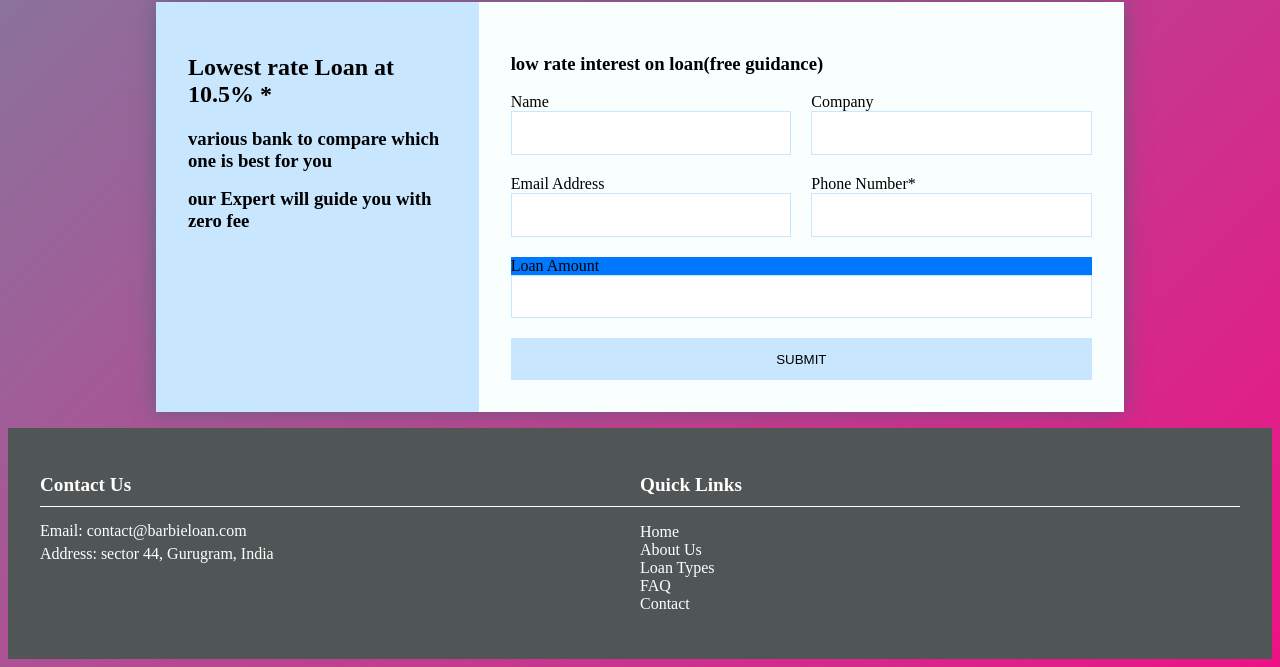
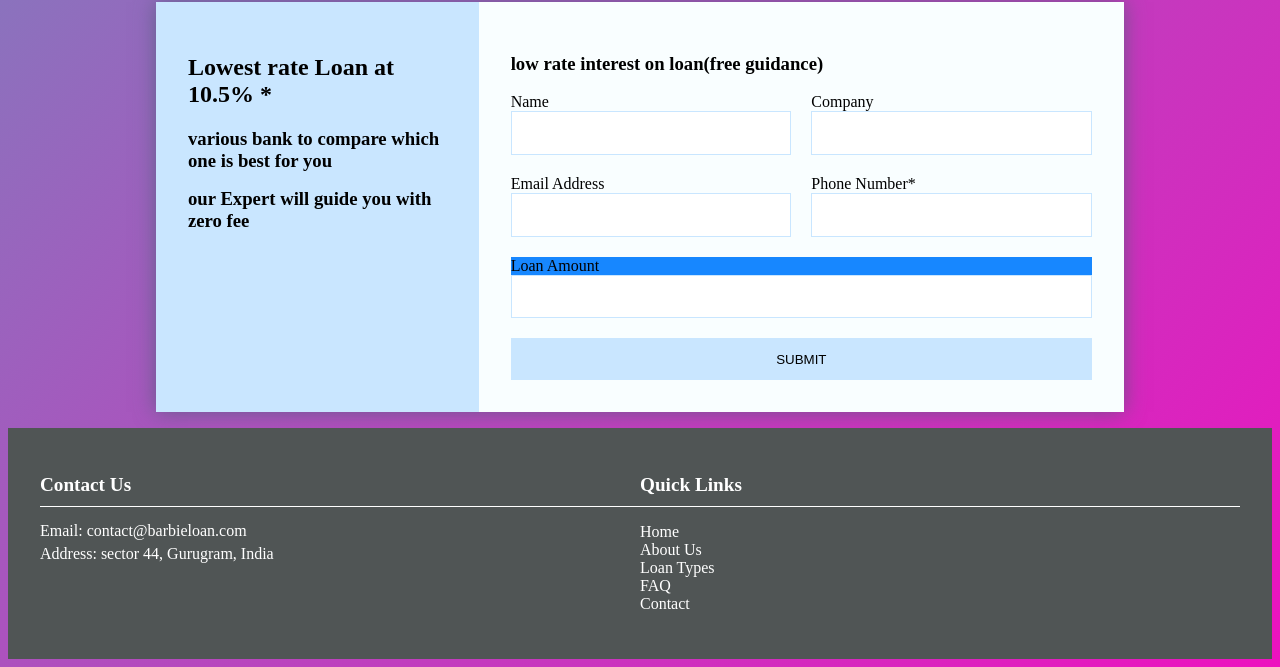
Before and after one commit to vijay6781/loan, a plain HTML site: page index.html in a window 1280 px wide. Shown: the part 139-806 px from the top of the page. Drawn offline with nearby package versions, Linux system fonts and the light colour scheme.

Commit message:
style changes

```diff
--- a/loan/style.css
+++ b/loan/style.css
@@ -3,7 +3,7 @@
 }
 
 body {
-	background: linear-gradient(-45deg, #FF0081, #51ff00, #FF0081, #0af1bb);
+	background: linear-gradient(-45deg, #ff00bf, #51ff00, #ff00bf, #0af1bb);
 	background-size: 700% 700%;
 	animation: gradient 5s ease infinite;
 }
@@ -77,7 +77,6 @@ ul{
 
 .contact form .full{
   grid-column: 1 / 3;
-  background-color: #0077ff;
 }
 
 .contact form button, .contact form input, .contact form textarea{
@@ -97,6 +96,10 @@ ul{
   color:#fff;
   outline:0;
   transition: background-color 2s ease-out;
+}
+
+.full{
+background-color: #007bffe7;
 }
 
 .alert{
```
